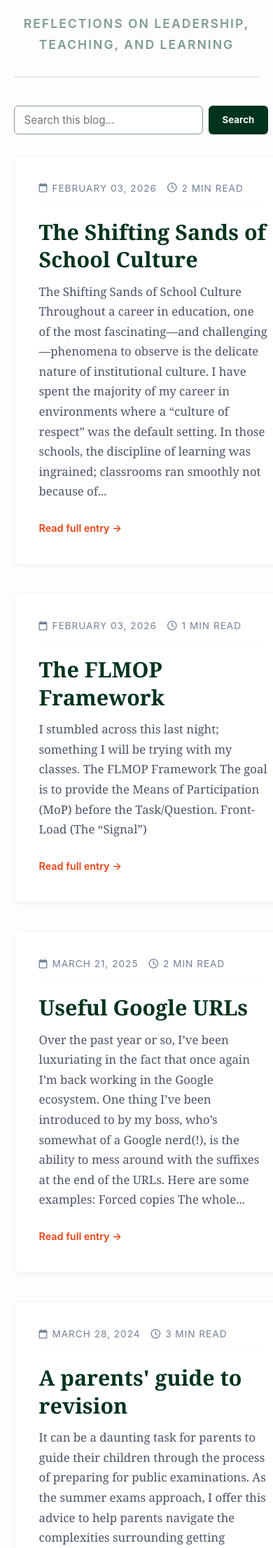
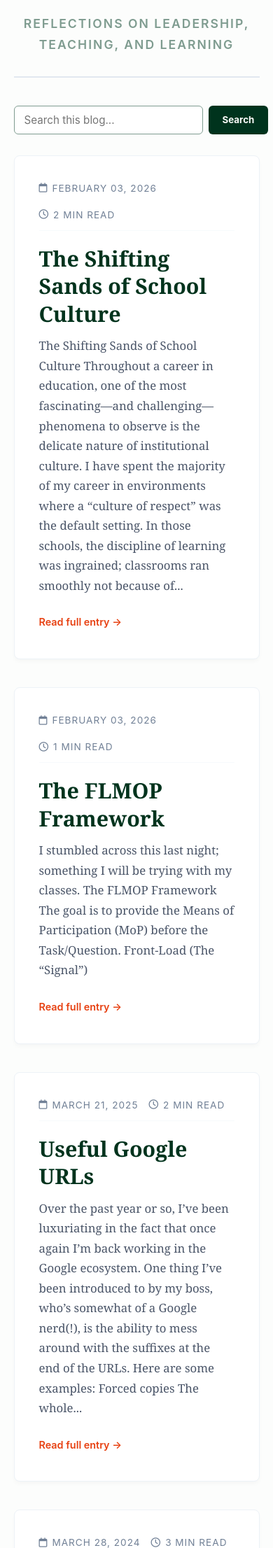
Before and after one commit to tjjefferis/timjefferis.com, a Jekyll site: the page built from blog.html, in a window 390 px wide. Shown: the part 336-2548 px from the top of the page at 70% size. Built offline with Jekyll 4.4.1, drawn with Linux system fonts in a browser that asks for light colours; comment, search, counter and statistics services are not loaded.

Commit message:
Force mobile flexbox layout on blog wrapper

```diff
--- a/_layouts/default.html
+++ b/_layouts/default.html
@@ -31,7 +31,15 @@
       padding: 40px 0 !important;
     }
 
-    /* Grid layout control */
+    /* Default mobile-first layout rules */
+.blog-layout {
+  display: flex !important;
+  flex-direction: column !important;
+  gap: 30px !important;
+  width: 100% !important;
+}
+
+/* Grid layout control */
     @media (min-width: 850px) {
       .blog-layout {
         display: grid !important;
```
